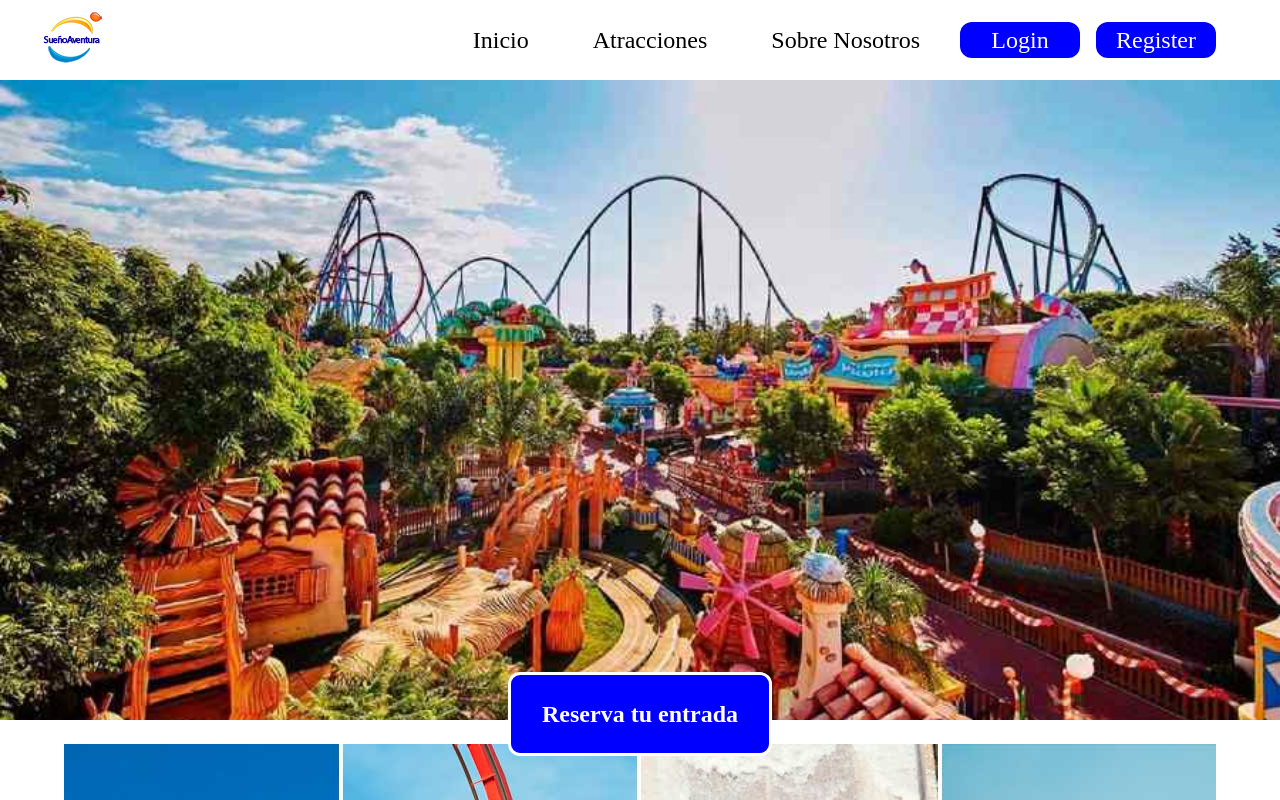
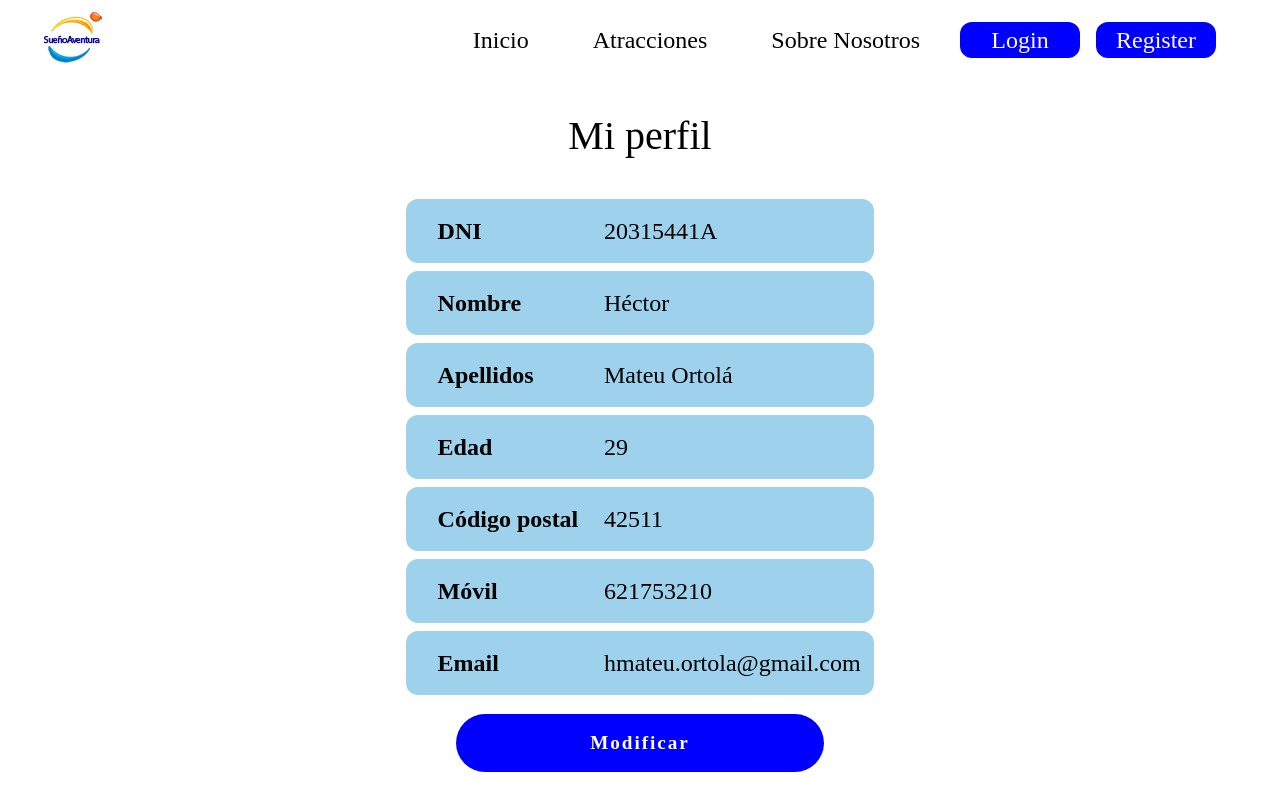
Before and after one commit to hmateu/frontendFinalProjectReact, a React (Vite) app: page /profile in a window 1280 px wide. Before the commit this address led to /. Shown: the top 800 px of the page. Built offline with nearby package versions, Linux system fonts and the light colour scheme.

Commit message:
feat: Creates the profile view

```diff
--- a/src/common/Navbar/Navbar.jsx
+++ b/src/common/Navbar/Navbar.jsx
@@ -31,7 +31,7 @@ export const Navbar = () => {
                 <li onClick={() => navigate('/about')}>Sobre Nosotros</li>
 
                 {token && (
-                    <li onClick={() => navigate('/')}>Mi perfil</li>
+                    <li onClick={() => navigate('/profile')}>Mi perfil</li>
                 )}
                 {
                     !dataRedux?.credentials?.token
@@ -71,7 +71,7 @@ export const Navbar = () => {
                 <li onClick={() => {toggleMobileMenu(); navigate('/about')}}>Sobre Nosotros</li>
 
                 {token && (
-                    <li onClick={() => {toggleMobileMenu(); navigate('/')}}>Mi perfil</li>
+                    <li onClick={() => {toggleMobileMenu(); navigate('/profile')}}>Mi perfil</li>
                 )}
                 {
                     !dataRedux?.credentials?.token
--- a/src/common/inputField/InputField.css
+++ b/src/common/inputField/InputField.css
@@ -6,20 +6,20 @@
 }
 
 .errorInputFieldStyle {
-    color: red;
-    border: .25em solid red;
+    color: var(--red);
+    border: .25em solid var(--red);
     font-weight: bold;
 }
 
 .errorInputFieldStyle::placeholder {
     font-weight: normal;
-    color: red;
+    color: var(--red);
 }
 
 .errorText {
     margin-top: -.5em;
     margin-bottom: .5em;
-    color: red;
+    color: var(--red);
     align-self: center;
     font-weight: bold;
 }
--- a/src/pages/Body/Body.jsx
+++ b/src/pages/Body/Body.jsx
@@ -6,6 +6,7 @@ import { Register } from "../Register/Register";
 import { About } from "../About/About";
 import { Attractions } from "../Attractions/Attractions";
 import { AttractionDetail } from "../Attractions/Attraction-detail/Attraction-detail";
+import { Profile } from "../Users/Profile/Profile";
 
 export const Body = () => {
     return (
@@ -17,6 +18,7 @@ export const Body = () => {
             <Route path="/about" element={<About />} />
             <Route path="/attractions" element={<Attractions />} />
             <Route path="/attraction-detail/:id" element={<AttractionDetail />} />
+            <Route path="/profile" element={<Profile />} />
         </Routes>
     );
 }
--- /dev/null
+++ b/src/pages/Users/Profile/Profile.css
@@ -0,0 +1,66 @@
+.profileStyle {
+    display: flex;
+    flex-direction: column;
+}
+
+.profileStyle .topSection {
+    margin-top: 2em;
+    height: fit-content;
+}
+
+.topSection .profileTitle {
+    font-size: 1.5em;
+    display: flex;
+    justify-content: center;
+    padding-bottom: 1em;
+}
+
+.profileStyle .midSection {
+    display: flex;
+    flex-direction: column;
+    row-gap: .5em;
+    align-items: center;
+}
+
+.midSection .dataInput {
+    height: 7vh;
+    width: 95vw;
+    background-color: var(--lightblue);
+    display: flex;
+    align-items: center;
+    font-size: 1.1em;
+    border-radius: .5em;
+}
+
+.dataInput .dataName {
+    width: 33vw;
+    margin-left: 1em;
+    font-weight: bold;
+}
+
+.profileStyle .bottomSection {
+    height: 17vh;
+}
+
+
+/* Laptop Query */
+@media screen and (min-width:1200px) {
+    .topSection .profileTitle {
+        font-size: 2.5em;
+    }
+
+    .midSection .dataInput {
+        width: 36.5vw;
+        height: 8vh;
+        font-size: 1.5em;
+    }
+
+    .dataInput .dataName {
+        width: 13vw;
+        margin-left: 1.3em;
+    }
+
+    .profileStyle .bottomSection {
+        height: 22vh;
+    }
+}
--- /dev/null
+++ b/src/pages/Users/Profile/Profile.jsx
@@ -0,0 +1,76 @@
+import React from "react";
+import './Profile.css';
+import { FormBtn } from "../../../common/FormBtn/FormBtn";
+
+export const Profile = () => {
+    return (
+        <div className="profileStyle">
+            <div className="topSection">
+                <div className="profileTitle">
+                    Mi perfil
+                </div>
+            </div>
+            <div className="midSection">
+                <div className="dataInput">
+                    <div className="dataName">
+                        DNI
+                    </div>
+                    <div className="dataDescription">
+                        20315441A
+                    </div>
+                </div>
+                <div className="dataInput">
+                    <div className="dataName">
+                        Nombre
+                    </div>
+                    <div className="dataDescription">
+                        Héctor
+                    </div>
+                </div>
+                <div className="dataInput">
+                    <div className="dataName">
+                        Apellidos
+                    </div>
+                    <div className="dataDescription">
+                        Mateu Ortolá
+                    </div>
+                </div>
+                <div className="dataInput">
+                    <div className="dataName">
+                        Edad
+                    </div>
+                    <div className="dataDescription">
+                        29
+                    </div>
+                </div>
+                <div className="dataInput">
+                    <div className="dataName">
+                        Código postal
+                    </div>
+                    <div className="dataDescription">
+                        42511
+                    </div>
+                </div>
+                <div className="dataInput">
+                    <div className="dataName">
+                        Móvil
+                    </div>
+                    <div className="dataDescription">
+                        621753210
+                    </div>
+                </div>
+                <div className="dataInput">
+                    <div className="dataName">
+                        Email
+                    </div>
+                    <div className="dataDescription">hmateu.ortola@gmail.com</div>
+                </div>
+            </div>
+            <div className="bottomSection">
+                <FormBtn
+                name={'Modificar'}
+                />
+            </div>
+        </div>
+    );
+};
```
